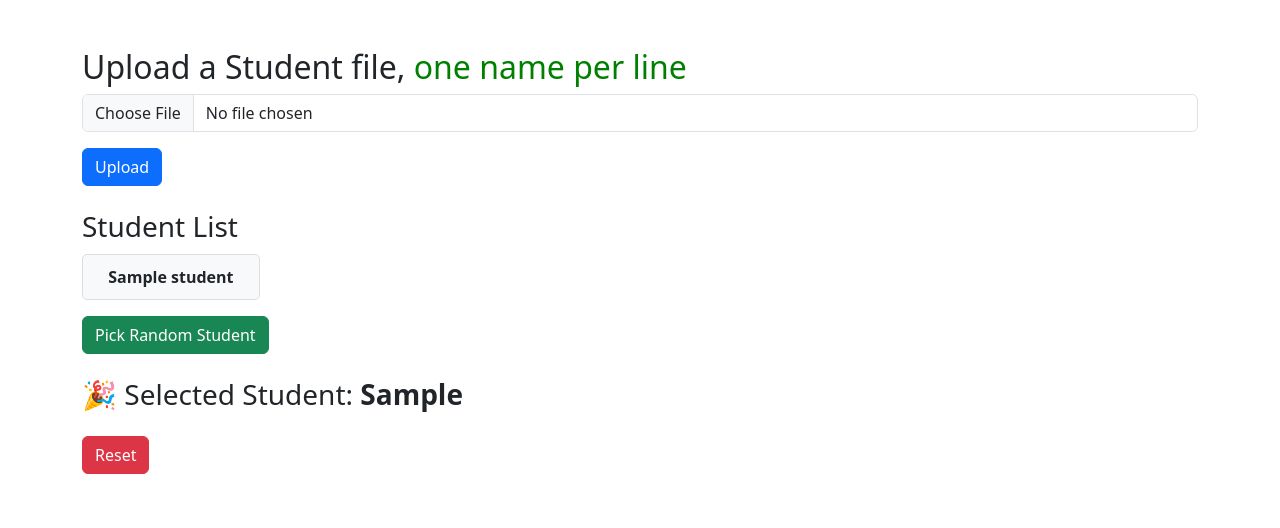
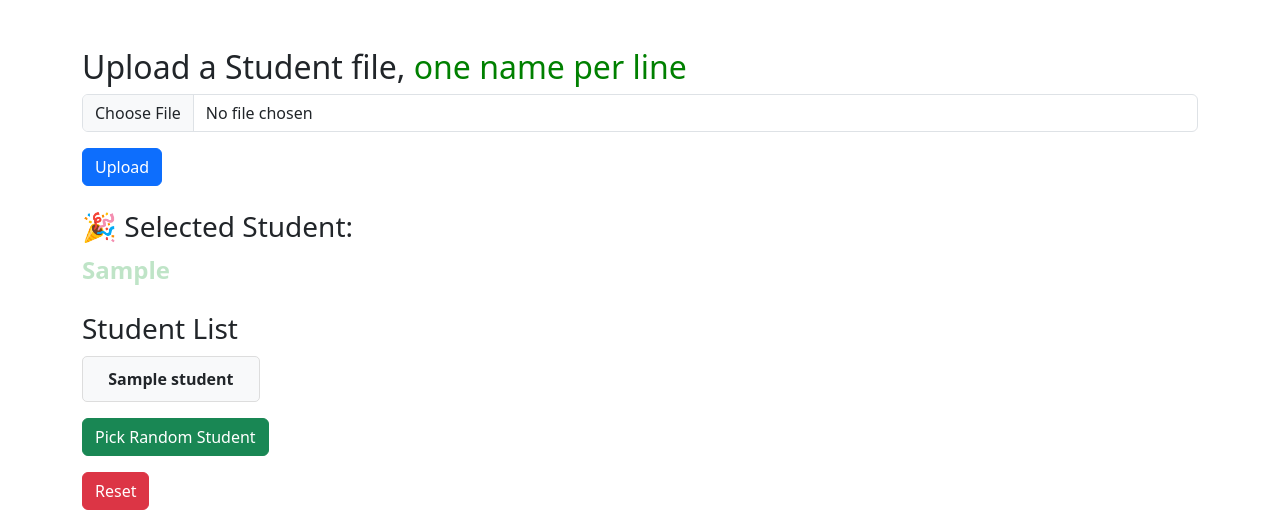
Before and after one commit to gbmcse2001/randompick, a Flask app: template templates/index.html in a window 1280 px wide. Shown: the top 528 px of the page. Run offline with Flask 3, Linux system fonts and the light colour scheme; the template is opened without the code that fills it: most values are stand-ins (such as "Sample title", 1, 10 or a date in 2020).

Commit message:
move selected student to top

```diff
--- a/templates/index.html
+++ b/templates/index.html
@@ -35,6 +35,19 @@
             font-weight: bold;
             border: 1px solid #ddd;
         }
+        .random-student {
+            font-size: 1.5rem;
+            font-weight: bold;
+            color: #28a745;
+            margin-bottom: 20px;
+            animation: flash 1s infinite alternate;
+        }
+
+        @keyframes flash {
+            0% { opacity: 1; }
+            50% { opacity: 0; }
+            100% { opacity: 1; }
+        }
     </style>
 </head>
 <body class="container mt-5">
@@ -57,6 +70,13 @@
     {% endif %}
     {% endwith %}
 
+    {% if selected_student %}
+    <h3 class="mt-4">🎉 Selected Student: </h3>
+    <div id="randomStudent" class="random-student">
+         <strong>{{ selected_student }}</strong>
+    </div>
+    {% endif %}
+
     {% if students %}
         <h3 class="mt-4">Student List</h3>
         <div class="student-grid">
@@ -70,10 +90,6 @@
             <button type="submit" class="btn btn-success mt-3">Pick Random Student</button>
         </form>
 
-        {% if selected_student %}
-            <h3 class="mt-4">🎉 Selected Student: <strong>{{ selected_student }}</strong></h3>
-        {% endif %}
-
         <!-- Reset Button -->
          <form action="/reset" method="post">
             <button type="submit" class="btn btn-danger mt-3">Reset</button>
```
